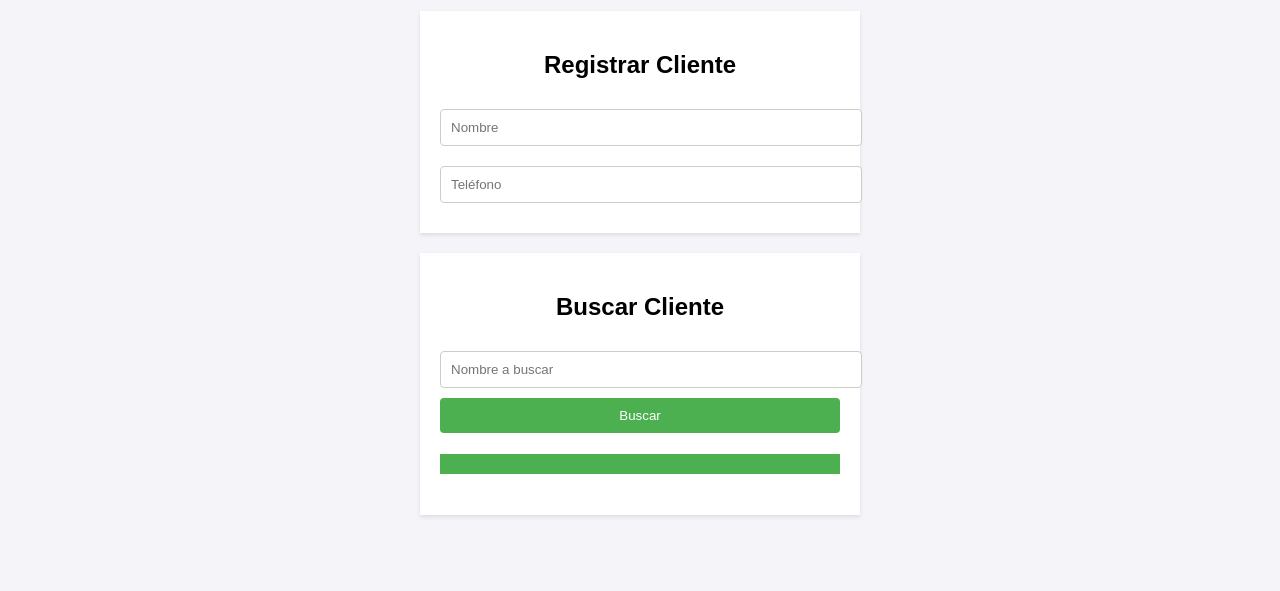
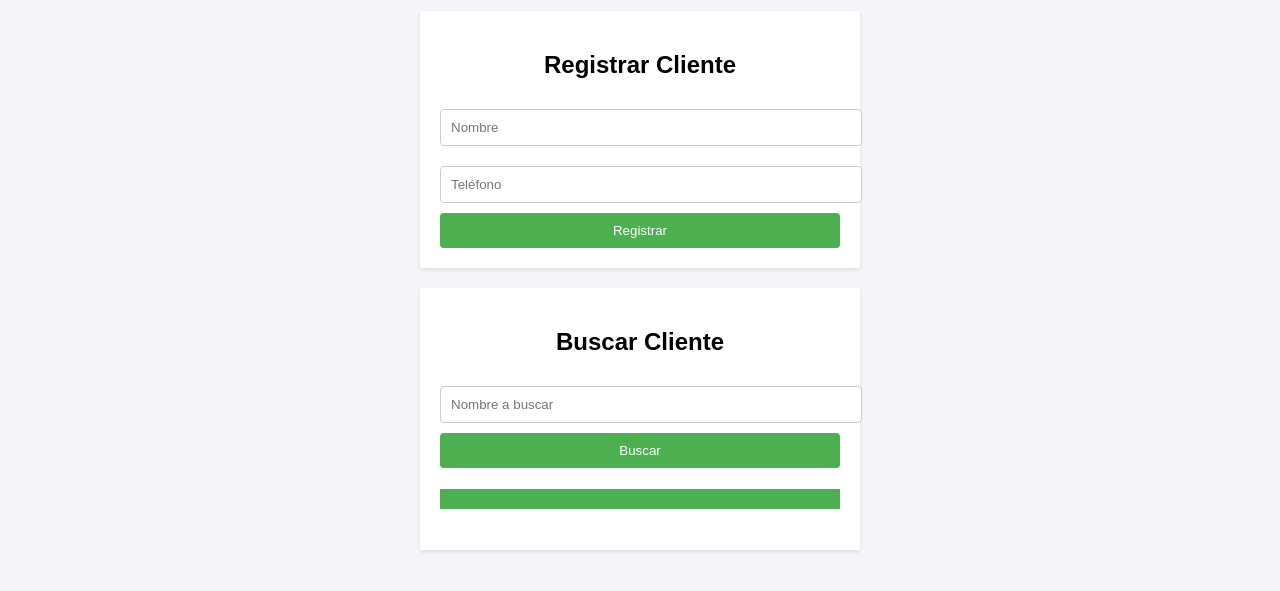
Before and after one commit to Melb02/CellPoint-PV, a plain HTML site: page index.html in a window 1280 px wide. Shown: the part 89-680 px from the top of the page. Drawn offline with Linux system fonts and the light colour scheme.

Commit message:
Update index.html

```diff
--- a/index.html
+++ b/index.html
@@ -13,9 +13,8 @@
         <form id="register-form">
             <input type="text" id="nombre" placeholder="Nombre" required>
             <input type="text" id="telefono" placeholder="Teléfono" required>
-
         </form>
-
+        <button class="btn btn-primary" onclick="guardar()">Registrar</button>
     </div>
 
     <div id="search-container">
```
